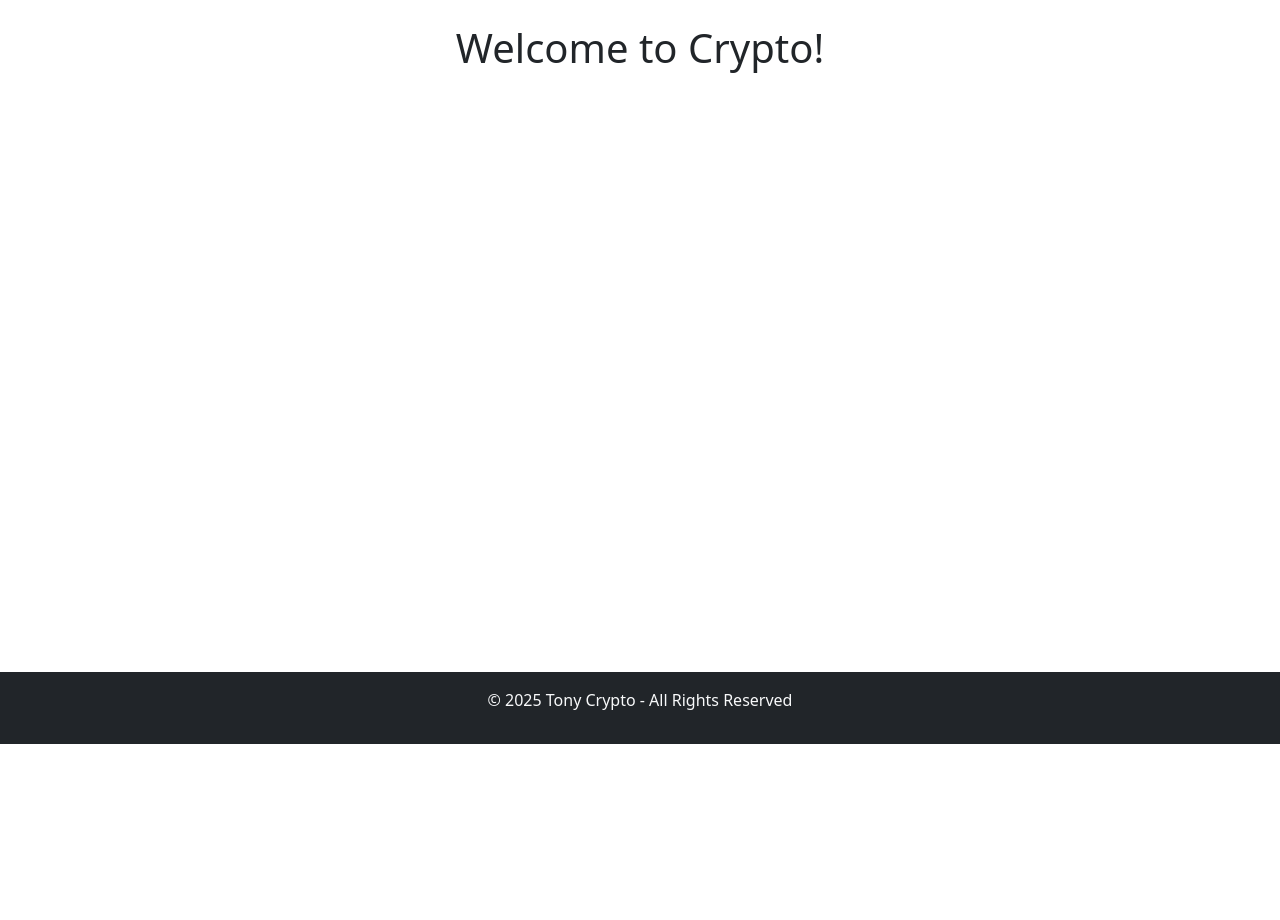
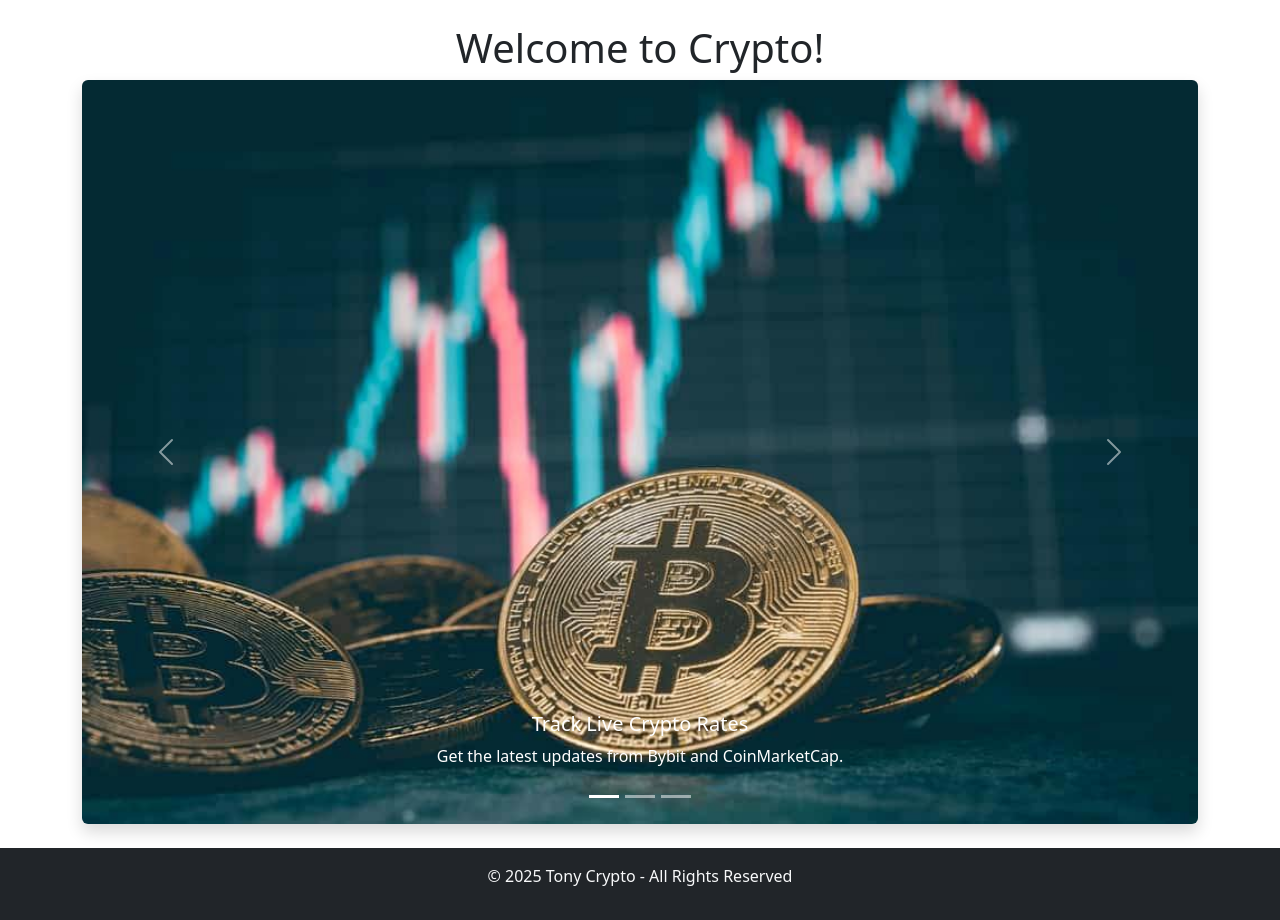
Before and after one commit to boiko88/django_crypto, a Django app: page / in a window 1280 px wide. Shown: the part 56-976 px from the top of the page. Before the commit the page ends 800 px from the top, so only its background shows below. Run offline with Django 5.2, Linux system fonts and the light colour scheme; data that the repository does not hold is empty.

Commit message:
added 3 pictures to the carousel

```diff
--- a/templates/blog.html
+++ b/templates/blog.html
@@ -5,7 +5,6 @@
 {% block content %}
     <div class="text-center">
         <h1>Welcome to the Blog!</h1>
-        {% include 'carousel.html' %}
         <div class="container mt-4">
             {% for blog in blogs %}
                 <div class="card mb-3">
--- a/templates/carousel.html
+++ b/templates/carousel.html
@@ -0,0 +1,42 @@
+{% load static %}
+
+<div id="cryptoCarousel" class="carousel slide" data-bs-ride="carousel">
+  <div class="carousel-indicators">
+    <button type="button" data-bs-target="#cryptoCarousel" data-bs-slide-to="0" class="active" aria-current="true" aria-label="Slide 1"></button>
+    <button type="button" data-bs-target="#cryptoCarousel" data-bs-slide-to="1" aria-label="Slide 2"></button>
+    <button type="button" data-bs-target="#cryptoCarousel" data-bs-slide-to="2" aria-label="Slide 3"></button>
+  </div>
+
+  <div class="carousel-inner rounded shadow">
+    <div class="carousel-item active">
+      <img src="{% static 'images/carousel/crypto_rates.jpg' %}" class="d-block w-100" alt="Crypto Slide 1">
+      <div class="carousel-caption d-none d-md-block">
+        <h5>Track Live Crypto Rates</h5>
+        <p>Get the latest updates from Bybit and CoinMarketCap.</p>
+      </div>
+    </div>
+    <div class="carousel-item">
+      <img src="{% static 'images/carousel/crypto_blog.jpg' %}" class="d-block w-100" alt="Crypto Slide 2">
+      <div class="carousel-caption d-none d-md-block">
+        <h5>Read Our Blog</h5>
+        <p>Stay informed with the latest trends and news.</p>
+      </div>
+    </div>
+    <div class="carousel-item">
+      <img src="{% static 'images/carousel/crypto_news.jpg' %}" class="d-block w-100" alt="Crypto Slide 3">
+      <div class="carousel-caption d-none d-md-block">
+        <h5>Explore the Platform</h5>
+        <p>Everything you need in one place.</p>
+      </div>
+    </div>
+  </div>
+
+  <button class="carousel-control-prev" type="button" data-bs-target="#cryptoCarousel" data-bs-slide="prev">
+    <span class="carousel-control-prev-icon" aria-hidden="true"></span>
+    <span class="visually-hidden">Previous</span>
+  </button>
+  <button class="carousel-control-next" type="button" data-bs-target="#cryptoCarousel" data-bs-slide="next">
+    <span class="carousel-control-next-icon" aria-hidden="true"></span>
+    <span class="visually-hidden">Next</span>
+  </button>
+</div>
--- a/templates/profile.html
+++ b/templates/profile.html
@@ -15,7 +15,5 @@
 
             <!-- Add other profile fields here as needed -->
         </div>
-
-    {% include 'carousel.html' %}
     </div>
 {% endblock %}
```
Also changed, not shown: db.sqlite3, static/images/carousel/crypto_blog.jpg (added), static/images/carousel/crypto_news.jpg (added), static/images/carousel/crypto_rates.jpg (added).
